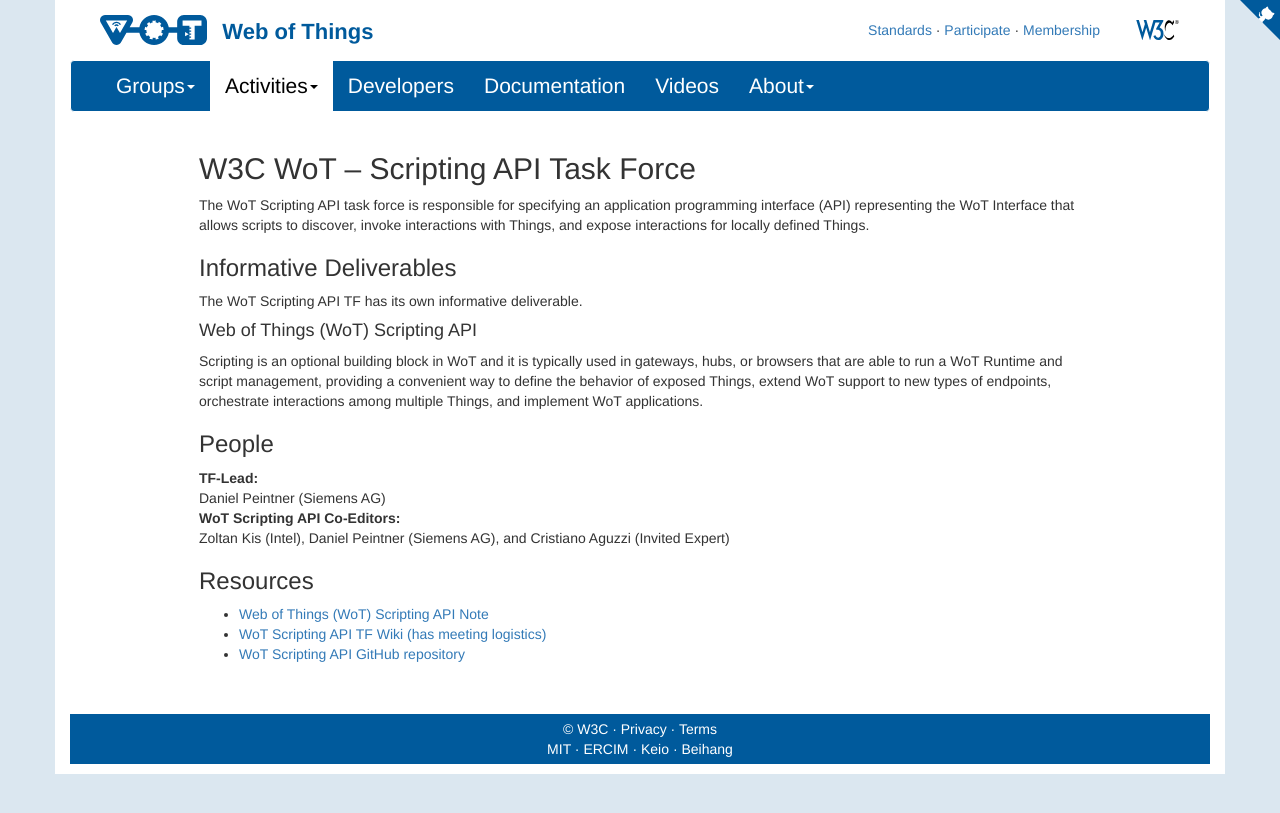
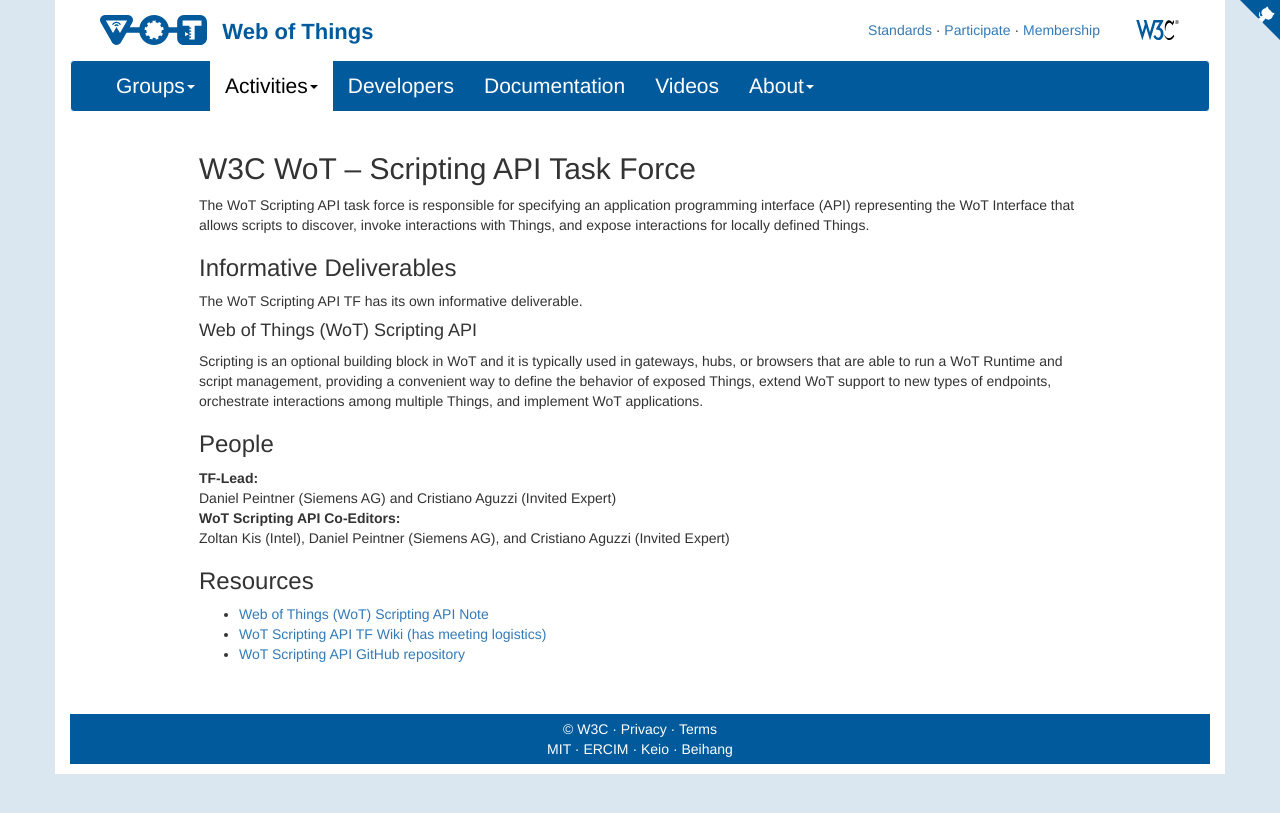
Before and after one commit to w3c/wot-marketing, a Jekyll site: the page built from docs/activities/task-forces/tf-scripting/index.html, in a window 1280 px wide. Shown: the top 813 px of the page. Built offline with Jekyll 4.4.1, drawn with Linux system fonts in a browser that asks for light colours; nearby versions of some CDN libraries; comment, search, counter and statistics services are not loaded.

Commit message:
add Cristiano as TF-Lead

```diff
--- a/docs/activities/task-forces/tf-scripting/index.html
+++ b/docs/activities/task-forces/tf-scripting/index.html
@@ -25,7 +25,7 @@
         <h3>People</h3>
 		<dl>
 			<dt>TF-Lead:</dt>
-			<dd>Daniel Peintner (Siemens AG)</dd>
+			<dd>Daniel Peintner (Siemens AG) and Cristiano Aguzzi (Invited Expert)</dd>
 			<dt>WoT Scripting API Co-Editors:</dt>
 			<dd>Zoltan Kis (Intel), Daniel Peintner (Siemens AG), and Cristiano Aguzzi (Invited Expert)</dd>
 		</dl>
```
